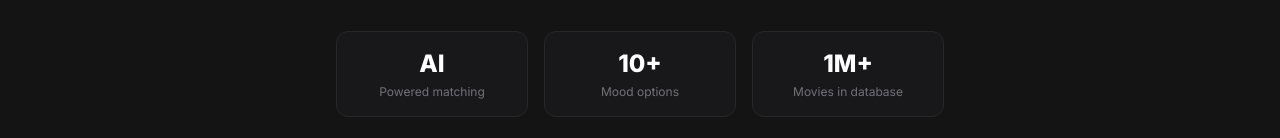
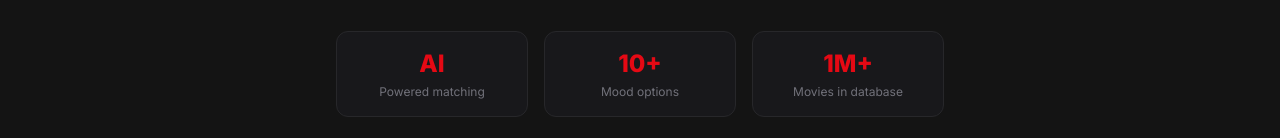
Before and after one commit to wsmkhan2580/Cine-Stream, a React (Vite) app: page /mood in a window 1280 px wide. Shown: the part 411-549 px from the top of the page. Built offline with nearby package versions, Linux system fonts and the light colour scheme; no server answers.

Commit message:
Update MoodPage.jsx

```diff
--- a/src/pages/MoodPage.jsx
+++ b/src/pages/MoodPage.jsx
@@ -15,15 +15,15 @@ export default function MoodPage() {
         <MoodMatcher />
         <div className="mt-8 grid grid-cols-3 gap-4 text-center">
   <div className="bg-zinc-900 border border-zinc-800 rounded-xl p-4">
-    <p className="text-2xl font-black text-white">AI</p>
+    <p className="text-2xl font-black text-[#E50914]">AI</p>
     <p className="text-zinc-500 text-xs mt-1">Powered matching</p>
   </div>
   <div className="bg-zinc-900 border border-zinc-800 rounded-xl p-4">
-    <p className="text-2xl font-black text-white">10+</p>
+    <p className="text-2xl font-black text-[#E50914]">10+</p>
     <p className="text-zinc-500 text-xs mt-1">Mood options</p>
   </div>
   <div className="bg-zinc-900 border border-zinc-800 rounded-xl p-4">
-    <p className="text-2xl font-black text-white">1M+</p>
+    <p className="text-2xl font-black text-[#E50914]">1M+</p>
     <p className="text-zinc-500 text-xs mt-1">Movies in database</p>
   </div>
 </div>
```
